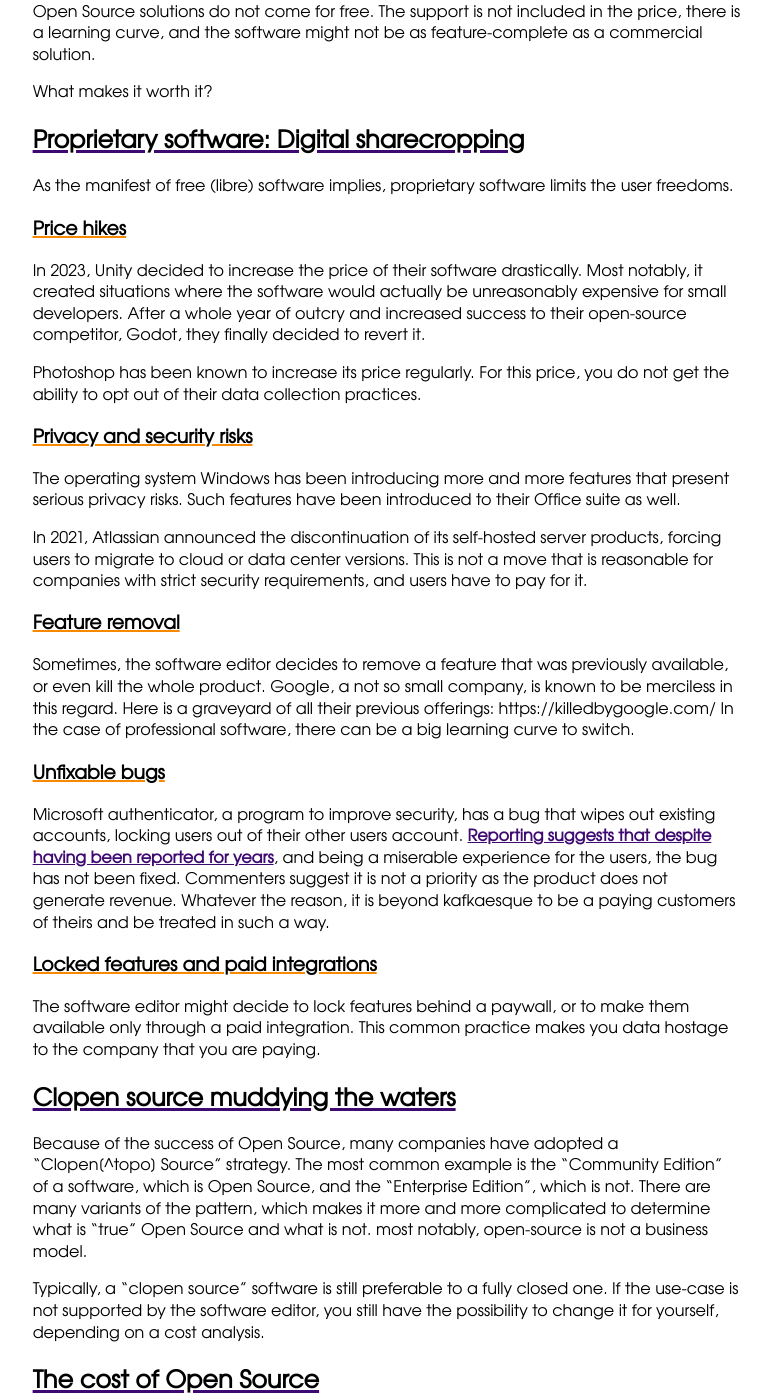
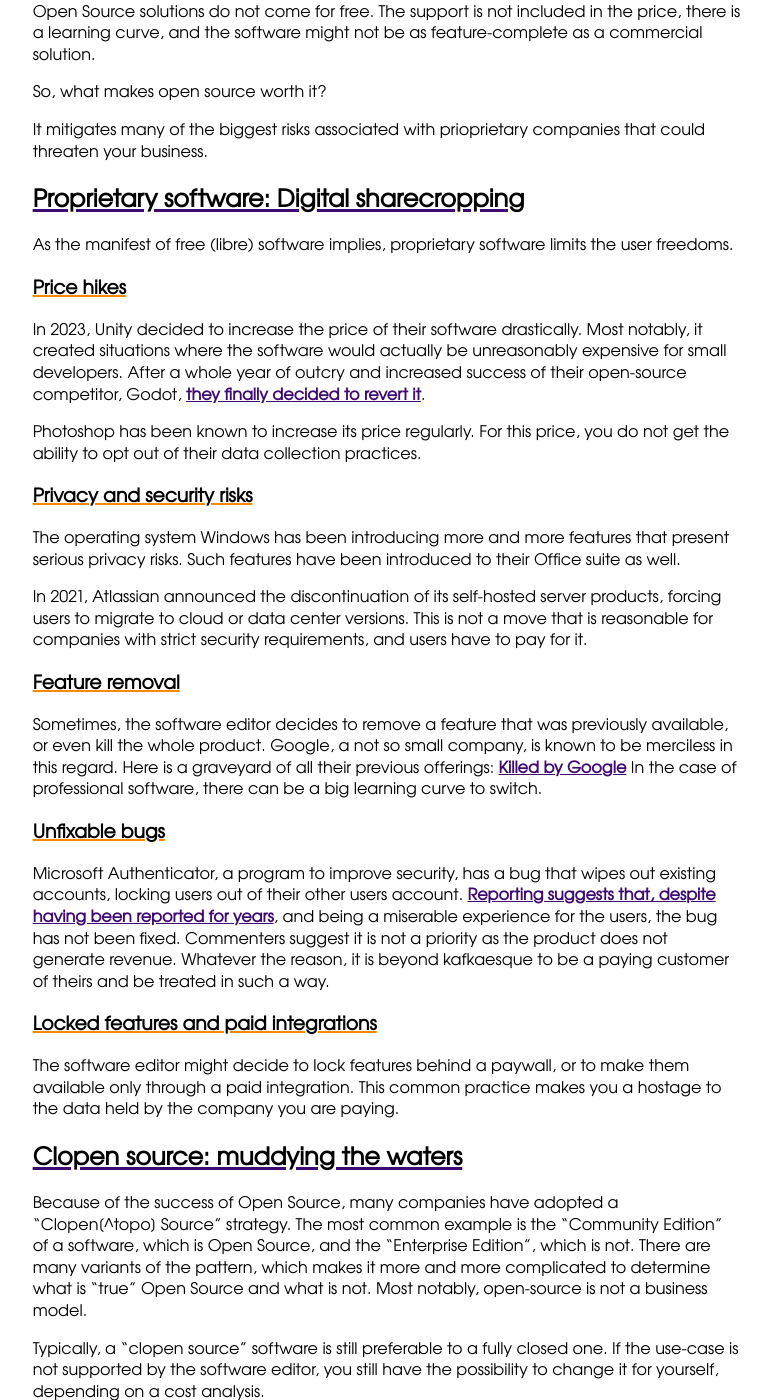
Before and after one commit to lambdao-dev/lambdao-dev.github.io, a Jekyll site: the page built from _posts/2024-09-17-TheCostofOpenSource.md, in a window 1280 px wide and 1400 px high, scrolled down 316 px. Shown: the whole window, without its empty margins (253-1024 px from the left). Built offline with Jekyll 4.4.1, drawn with Linux system fonts in a browser that asks for light colours; some of the changed text lies outside the part shown.

Commit message:
[Typos] Suggested changes to TheCostOfOpenSource.

```diff
--- a/_posts/2024-09-17-TheCostofOpenSource.md
+++ b/_posts/2024-09-17-TheCostofOpenSource.md
@@ -9,7 +9,9 @@
 Open Source solutions do not come for free.
 The support is not included in the price, there is a learning curve, and the software might not be as feature-complete as a commercial solution.
 
-What makes it worth it?
+So, what makes open source worth it?
+
+It mitigates many of the biggest risks associated with prioprietary companies that could threaten your business.
 
 ## Proprietary software: Digital sharecropping
 
@@ -19,7 +21,7 @@
 
 In 2023, Unity decided to increase the price of their software drastically.
 Most notably, it created situations where the software would actually be unreasonably expensive for small developers.
-After a whole year of outcry and increased success to their open-source competitor, Godot, they finally decided to revert it.
+After a whole year of outcry and increased success of their open-source competitor, Godot, [they finally decided to revert it](https://techcrunch.com/2023/09/18/unity-reportedly-backtracking-on-new-fees-after-developers-revolt/).
 
 Photoshop has been known to increase its price regularly.
 For this price, you do not get the ability to opt out of their data collection practices.
@@ -36,27 +38,27 @@
 
 Sometimes, the software editor decides to remove a feature that was previously available, or even kill the whole product.
 Google, a not so small company, is known to be merciless in this regard.
-Here is a graveyard of all their previous offerings: https://killedbygoogle.com/
+Here is a graveyard of all their previous offerings: [Killed by Google](https://killedbygoogle.com/)
 In the case of professional software, there can be a big learning curve to switch.
 
 ### Unfixable bugs
 
-Microsoft authenticator, a program to improve security, has a bug that wipes out existing accounts, locking users out of their other users account.
-[Reporting suggests that despite having been reported for years](https://www.csoonline.com/article/3480918/design-flaw-has-microsoft-authenticator-overwriting-mfa-accounts-locking-users-out.html), and being a miserable experience for the users, the bug has not been fixed.
+Microsoft Authenticator, a program to improve security, has a bug that wipes out existing accounts, locking users out of their other users account.
+[Reporting suggests that, despite having been reported for years](https://www.csoonline.com/article/3480918/design-flaw-has-microsoft-authenticator-overwriting-mfa-accounts-locking-users-out.html), and being a miserable experience for the users, the bug has not been fixed.
 Commenters suggest it is not a priority as the product does not generate revenue.
-Whatever the reason, it is beyond kafkaesque to be a paying customers of theirs and be treated in such a way.
+Whatever the reason, it is beyond kafkaesque to be a paying customer of theirs and be treated in such a way.
 
 ### Locked features and paid integrations
 
 The software editor might decide to lock features behind a paywall, or to make them available only through a paid integration.
-This common practice makes you data hostage to the company that you are paying.
+This common practice makes you a hostage to the data held by the company you are paying.
 
-## Clopen source muddying the waters
+## Clopen source: muddying the waters
 
 Because of the success of Open Source, many companies have adopted a "Clopen[^topo] Source" strategy.
 The most common example is the "Community Edition" of a software, which is Open Source, and the "Enterprise Edition", which is not.
 There are many variants of the pattern, which makes it more and more complicated to determine what is "true" Open Source and what is not.
-most notably, open-source is not a business model.
+Most notably, open-source is not a business model.
 
 Typically, a "clopen source" software is still preferable to a fully closed one.
 If the use-case is not supported by the software editor, you still have the possibility to change it for yourself, depending on a cost analysis.
@@ -65,6 +67,8 @@
 
 <img src="/assets/img/blogposts/opensourcevsproprietarysoftware.webp" alt="If open source is so great, how come software made by multimillion $ corporations is marginally better?" class="w3rd"/>
 
+While free, open-source software comes with hidden costs, often involving more work.
 
-There is often more work to be done to make an Open Source software work for you.
-What currency will you pay with?
+But think of it this way: eating healthy may come with an upfront cost, but what’s the long-term price of not eating healthy?
+
+So, in the end, what currency would you prefer to spend: your time now, or dealing with long-term consequences later?
```
